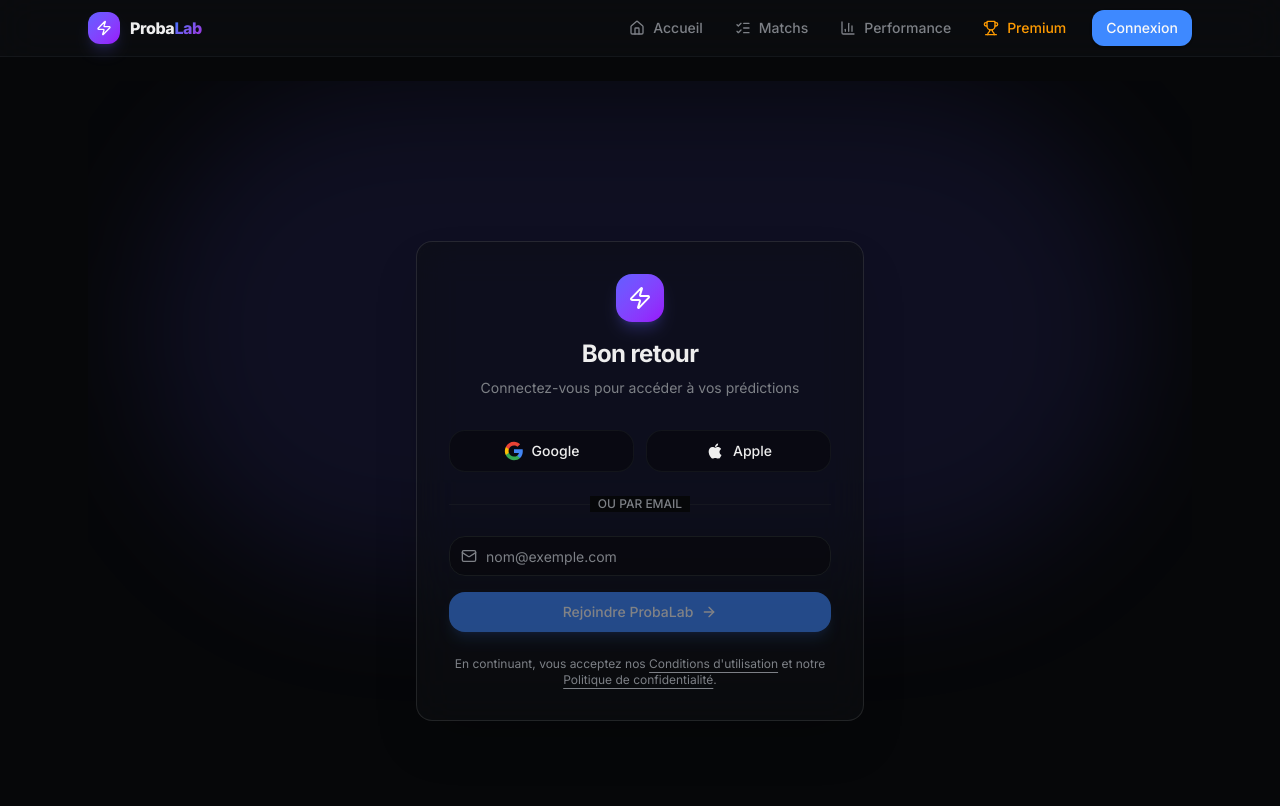
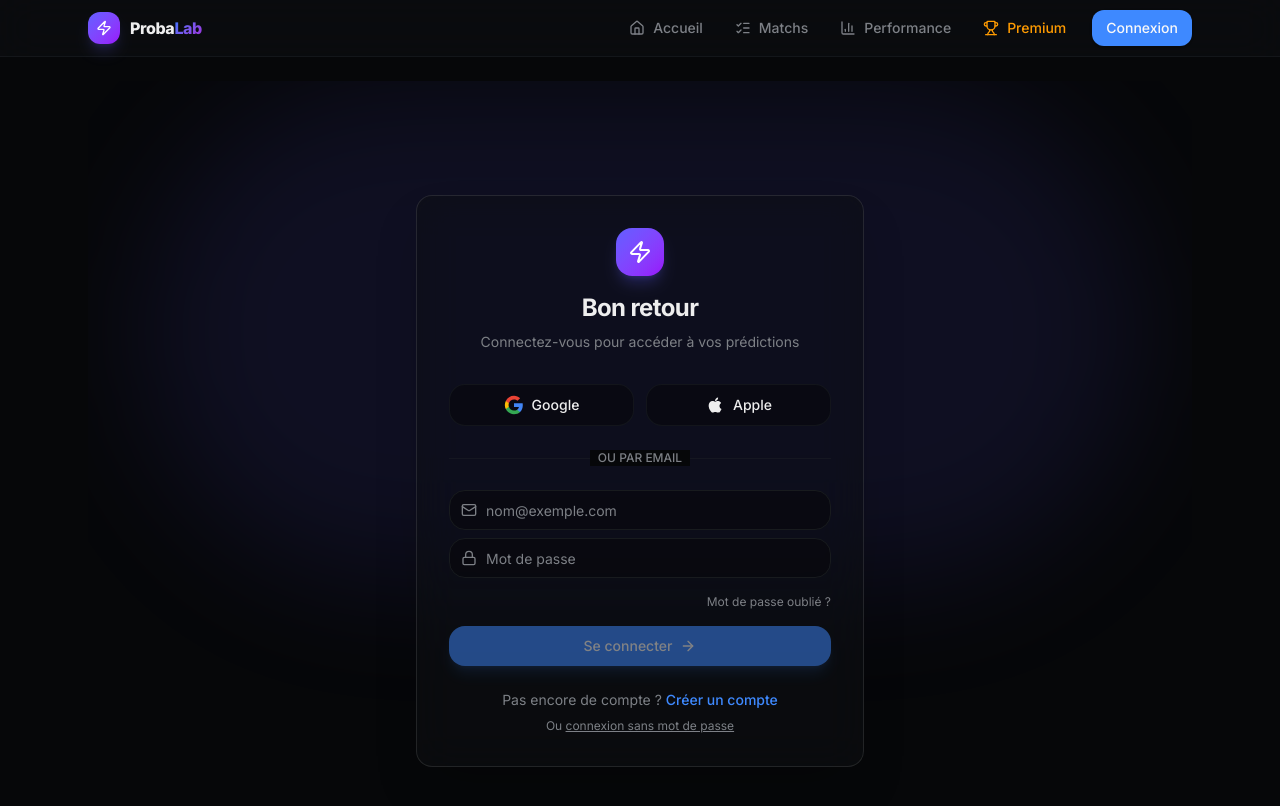
Before and after one commit to plaurent2812-debug/Projet_Football, a React (Vite) app in the folder dashboard/: page /login in a window 1280 px wide. Shown: the top 806 px of the page. Built offline with nearby package versions, Linux system fonts and the light colour scheme; no server answers.

Commit message:
feat: switch to email/password auth flow

```diff
--- a/dashboard/src/pages/Login.jsx
+++ b/dashboard/src/pages/Login.jsx
@@ -1,23 +1,36 @@
 import { useState } from 'react'
 import { useAuth } from '@/lib/auth'
-import { Zap, Mail, ArrowRight, Loader2 } from 'lucide-react'
+import { Zap, Mail, ArrowRight, Loader2, Lock, UserPlus, LogIn, KeyRound } from 'lucide-react'
 import { useNavigate } from 'react-router-dom'
 
 export default function LoginPage() {
-    const { signInWithOtp } = useAuth()
+    const { signIn, signUp, resetPassword, signInWithOtp } = useAuth()
     const [loading, setLoading] = useState(false)
+    const [mode, setMode] = useState('login') // 'login', 'register', 'reset', 'magic'
     const [email, setEmail] = useState('')
+    const [password, setPassword] = useState('')
     const [msg, setMsg] = useState('')
     const navigate = useNavigate()
 
-    const handleLogin = async (e) => {
+    const handleSubmit = async (e) => {
         e.preventDefault()
         setLoading(true)
         setMsg('')
 
         try {
+            if (mode === 'login') {
+                await signIn(email, password)
+                navigate('/dashboard')
+            } else if (mode === 'register') {
+                await signUp(email, password)
+                setMsg('Compte créé ! Vérifiez votre email pour confirmer.')
+            } else if (mode === 'reset') {
+                await resetPassword(email)
+                setMsg('Lien de réinitialisation envoyé par email.')
+            } else if (mode === 'magic') {
                 await signInWithOtp(email)
-            setMsg('Vérifiez votre boîte mail pour le lien magique ! 📧')
+                setMsg('Lien magique envoyé par email !')
+            }
         } catch (error) {
             console.error(error)
             setMsg(error.message || "Une erreur est survenue")
@@ -44,35 +57,32 @@
                         <div className="w-12 h-12 rounded-xl bg-gradient-to-br from-indigo-500 to-purple-600 flex items-center justify-center mx-auto mb-4 shadow-lg shadow-indigo-500/25">
                             <Zap className="w-6 h-6 text-white" />
                         </div>
-                        <h1 className="text-2xl font-bold tracking-tight mb-2">Bon retour</h1>
+                        <h1 className="text-2xl font-bold tracking-tight mb-2">
+                            {mode === 'login' && 'Bon retour'}
+                            {mode === 'register' && 'Créer un compte'}
+                            {mode === 'reset' && 'Mot de passe oublié'}
+                            {mode === 'magic' && 'Connexion sans mot de passe'}
+                        </h1>
                         <p className="text-muted-foreground text-sm">
-                            Connectez-vous pour accéder à vos prédictions
+                            {mode === 'login' && 'Connectez-vous pour accéder à vos prédictions'}
+                            {mode === 'register' && 'Rejoignez ProbaLab maintenant'}
+                            {mode === 'reset' && 'Nous allons vous envoyer un lien de récupération'}
+                            {mode === 'magic' && 'Recevez un lien de connexion par email'}
                         </p>
                     </div>
 
-                    {/* Social Login */}
+                    {/* Social Login (Only for Login/Register) */}
+                    {(mode === 'login' || mode === 'register') && (
                         <div className="grid grid-cols-2 gap-3 mb-6">
                             <button
                                 onClick={() => handleSocialLogin('Google')}
                                 className="flex items-center justify-center gap-2 px-4 py-2.5 rounded-xl border border-border/50 bg-background/50 hover:bg-accent hover:text-accent-foreground transition-all duration-200 text-sm font-medium group"
                             >
                                 <svg className="w-5 h-5" viewBox="0 0 24 24">
-                                <path
-                                    d="M22.56 12.25c0-.78-.07-1.53-.2-2.25H12v4.26h5.92c-.26 1.37-1.04 2.53-2.21 3.31v2.77h3.57c2.08-1.92 3.28-4.74 3.28-8.09z"
-                                    fill="#4285F4"
-                                />
-                                <path
-                                    d="M12 23c2.97 0 5.46-.98 7.28-2.66l-3.57-2.77c-.98.66-2.23 1.06-3.71 1.06-2.86 0-5.29-1.93-6.16-4.53H2.18v2.84C3.99 20.53 7.7 23 12 23z"
-                                    fill="#34A853"
-                                />
-                                <path
-                                    d="M5.84 14.09c-.22-.66-.35-1.36-.35-2.09s.13-1.43.35-2.09V7.07H2.18C1.43 8.55 1 10.22 1 12s.43 3.45 1.18 4.93l2.85-2.22.81-.62z"
-                                    fill="#FBBC05"
-                                />
-                                <path
-                                    d="M12 5.38c1.62 0 3.06.56 4.21 1.64l3.15-3.15C17.45 2.09 14.97 1 12 1 7.7 1 3.99 3.47 2.18 7.07l3.66 2.84c.87-2.6 3.3-4.53 6.16-4.53z"
-                                    fill="#EA4335"
-                                />
+                                    <path d="M22.56 12.25c0-.78-.07-1.53-.2-2.25H12v4.26h5.92c-.26 1.37-1.04 2.53-2.21 3.31v2.77h3.57c2.08-1.92 3.28-4.74 3.28-8.09z" fill="#4285F4" />
+                                    <path d="M12 23c2.97 0 5.46-.98 7.28-2.66l-3.57-2.77c-.98.66-2.23 1.06-3.71 1.06-2.86 0-5.29-1.93-6.16-4.53H2.18v2.84C3.99 20.53 7.7 23 12 23z" fill="#34A853" />
+                                    <path d="M5.84 14.09c-.22-.66-.35-1.36-.35-2.09s.13-1.43.35-2.09V7.07H2.18C1.43 8.55 1 10.22 1 12s.43 3.45 1.18 4.93l2.85-2.22.81-.62z" fill="#FBBC05" />
+                                    <path d="M12 5.38c1.62 0 3.06.56 4.21 1.64l3.15-3.15C17.45 2.09 14.97 1 12 1 7.7 1 3.99 3.47 2.18 7.07l3.66 2.84c.87-2.6 3.3-4.53 6.16-4.53z" fill="#EA4335" />
                                 </svg>
                                 Google
                             </button>
@@ -86,7 +96,9 @@
                                 Apple
                             </button>
                         </div>
+                    )}
 
+                    {(mode === 'login' || mode === 'register') && (
                         <div className="relative mb-6">
                             <div className="absolute inset-0 flex items-center">
                                 <span className="w-full border-t border-border/50" />
@@ -97,9 +109,10 @@
                                 </span>
                             </div>
                         </div>
+                    )}
 
-                    {/* Email Form */}
-                    <form onSubmit={handleLogin} className="space-y-4">
+                    {/* Form */}
+                    <form onSubmit={handleSubmit} className="space-y-4">
                         <div className="space-y-2">
                             <div className="relative group">
                                 <Mail className="absolute left-3 top-3 h-4 w-4 text-muted-foreground group-focus-within:text-primary transition-colors" />
@@ -112,7 +125,29 @@
                                     required
                                 />
                             </div>
+                            {mode !== 'reset' && mode !== 'magic' && (
+                                <div className="relative group">
+                                    <Lock className="absolute left-3 top-3 h-4 w-4 text-muted-foreground group-focus-within:text-primary transition-colors" />
+                                    <input
+                                        className="flex h-10 w-full rounded-xl border border-input bg-background/50 px-3 py-2 pl-9 text-sm ring-offset-background file:border-0 file:bg-transparent file:text-sm file:font-medium placeholder:text-muted-foreground focus-visible:outline-none focus-visible:ring-2 focus-visible:ring-ring focus-visible:ring-offset-2 disabled:cursor-not-allowed disabled:opacity-50 transition-all duration-200"
+                                        type="password"
+                                        placeholder="Mot de passe"
+                                        value={password}
+                                        onChange={(e) => setPassword(e.target.value)}
+                                        required
+                                        minLength={6}
+                                    />
                                 </div>
+                            )}
+                        </div>
+
+                        {mode === 'login' && (
+                            <div className="flex justify-end">
+                                <button type="button" onClick={() => setMode('reset')} className="text-xs text-muted-foreground hover:text-primary transition-colors">
+                                    Mot de passe oublié ?
+                                </button>
+                            </div>
+                        )}
 
                         {msg && (
                             <div className={`p-3 rounded-lg text-sm flex items-center gap-2 ${msg.includes('erreur') ? 'bg-destructive/10 text-destructive' : 'bg-primary/10 text-primary'}`}>
@@ -122,34 +157,60 @@
                         )}
 
                         <button
-                            disabled={loading || !email}
+                            disabled={loading || !email || ((mode === 'login' || mode === 'register') && !password)}
                             className="w-full inline-flex items-center justify-center rounded-xl text-sm font-medium ring-offset-background transition-colors focus-visible:outline-none focus-visible:ring-2 focus-visible:ring-ring focus-visible:ring-offset-2 disabled:pointer-events-none disabled:opacity-50 bg-primary text-primary-foreground hover:bg-primary/90 h-10 px-4 py-2 group shadow-lg shadow-primary/20 hover:shadow-primary/40"
                         >
                             {loading ? (
                                 <>
                                     <Loader2 className="mr-2 h-4 w-4 animate-spin" />
-                                    Envoi en cours...
+                                    Traitement...
                                 </>
                             ) : (
                                 <>
-                                    Rejoindre ProbaLab
+                                    {mode === 'login' && 'Se connecter'}
+                                    {mode === 'register' && "S'inscrire"}
+                                    {mode === 'reset' && 'Envoyer le lien'}
+                                    {mode === 'magic' && 'Envoyer le lien magique'}
                                     <ArrowRight className="ml-2 h-4 w-4 group-hover:translate-x-1 transition-transform" />
                                 </>
                             )}
                         </button>
                     </form>
 
-                    <p className="mt-6 text-center text-xs text-muted-foreground">
-                        En continuant, vous acceptez nos{' '}
-                        <a href="#" className="underline underline-offset-4 hover:text-primary">
-                            Conditions d'utilisation
-                        </a>{' '}
-                        et notre{' '}
-                        <a href="#" className="underline underline-offset-4 hover:text-primary">
-                            Politique de confidentialité
-                        </a>
-                        .
+                    {/* Footer / Toggle Links */}
+                    <div className="mt-6 text-center text-sm space-y-2">
+                        {mode === 'login' && (
+                            <>
+                                <p className="text-muted-foreground">
+                                    Pas encore de compte ?{' '}
+                                    <button onClick={() => setMode('register')} className="text-primary hover:underline font-medium">
+                                        Créer un compte
+                                    </button>
                                 </p>
+                                <p className="text-muted-foreground text-xs mt-2">
+                                    Ou{' '}
+                                    <button onClick={() => setMode('magic')} className="text-muted-foreground hover:text-primary underline">
+                                        connexion sans mot de passe
+                                    </button>
+                                </p>
+                            </>
+                        )}
+                        {mode === 'register' && (
+                            <p className="text-muted-foreground">
+                                Déjà un compte ?{' '}
+                                <button onClick={() => setMode('login')} className="text-primary hover:underline font-medium">
+                                    Se connecter
+                                </button>
+                            </p>
+                        )}
+                        {(mode === 'reset' || mode === 'magic') && (
+                            <p className="text-muted-foreground">
+                                <button onClick={() => setMode('login')} className="text-primary hover:underline font-medium">
+                                    Retour à la connexion
+                                </button>
+                            </p>
+                        )}
+                    </div>
                 </div>
             </div>
         </div>
```
Also changed, not shown: dashboard/src/lib/auth.jsx (+8 -0 lines). Lines whose indentation alone changed are shown as unchanged.
